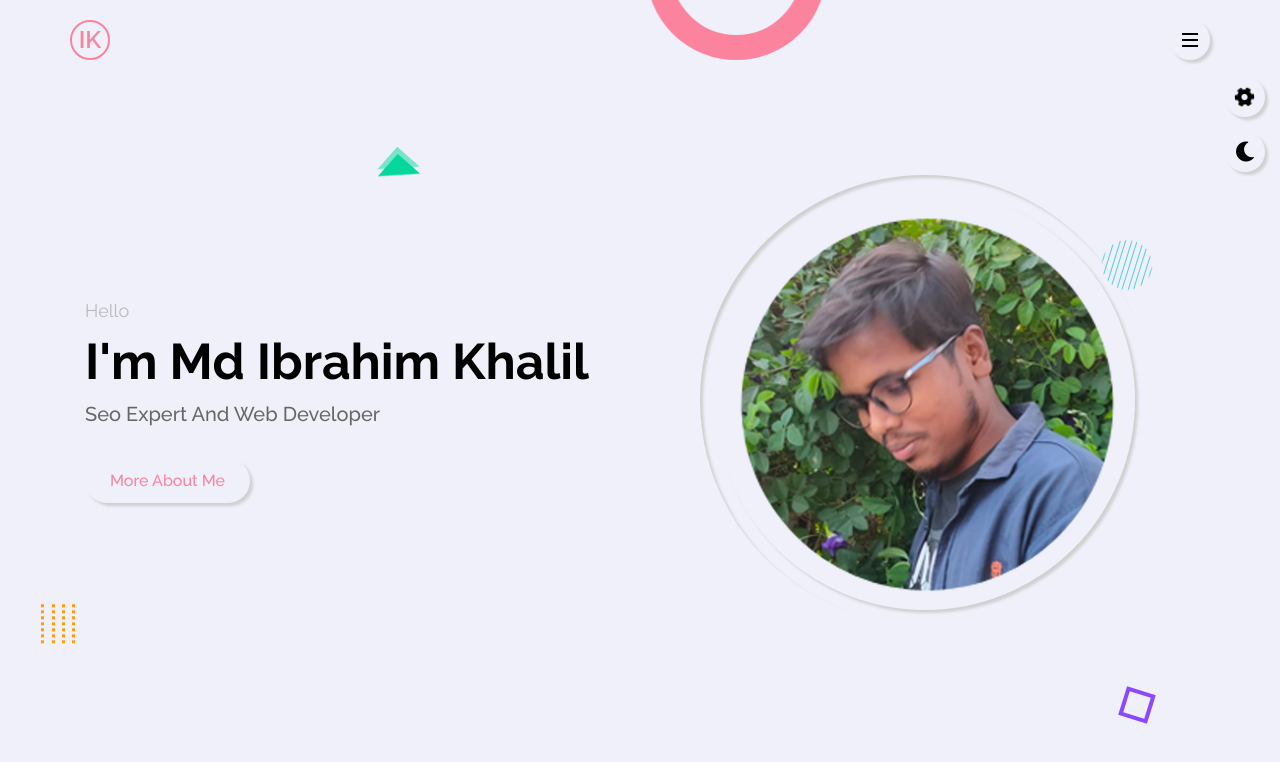
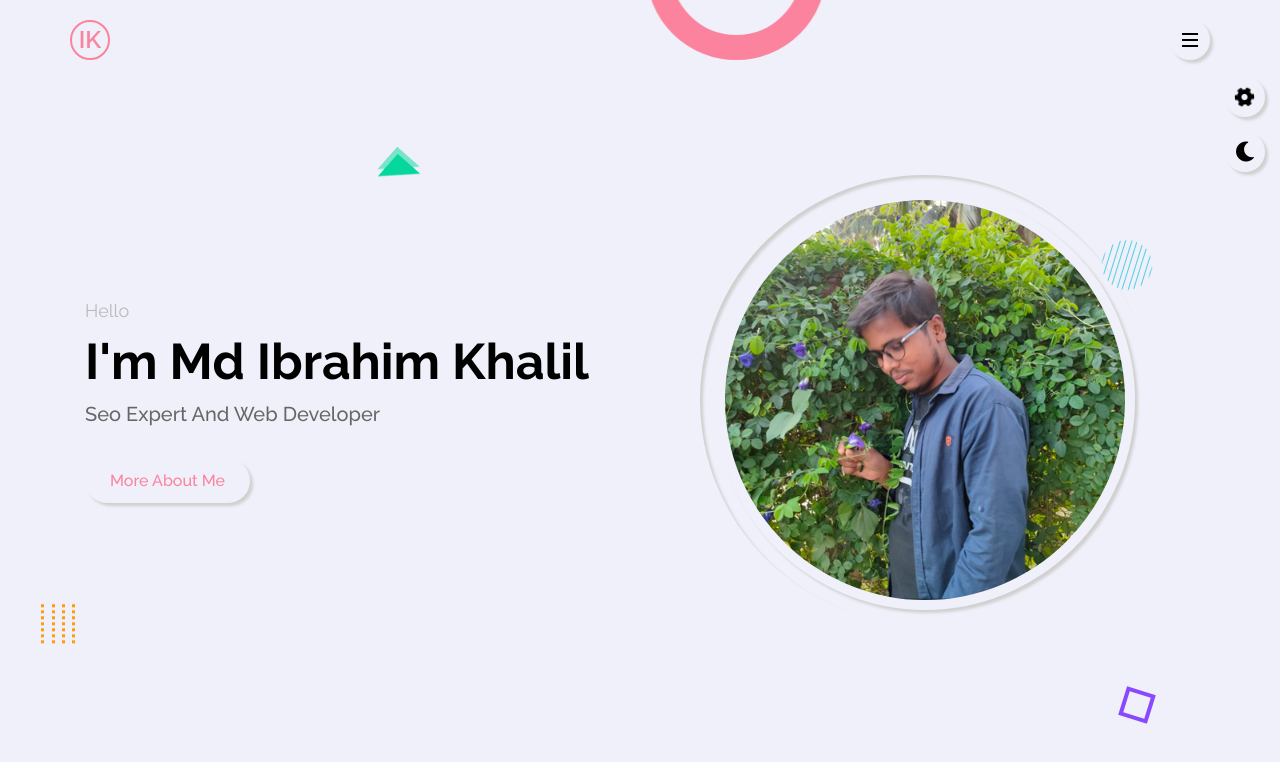
Before and after one commit to Mdibrahimkhalil78/Mdibrahimkhalil78.github.io, a plain HTML site: page index.html in a window 1280 px wide. Drawn offline with Linux system fonts and the light colour scheme.

Commit message:
first commit

```diff
--- a/index.html
+++ b/index.html
@@ -83,7 +83,7 @@
         </div>
         <div class="home-img">
           <div class="img-box inner-shadow">
-            <img src="img/Profile-pic.png" class="outer-shadow" alt="profile-pic">
+            <img src="img/Md Ibrahim Khalil.png" class="outer-shadow" alt="profile-pic">
           </div>
         </div>
       </div>
@@ -101,7 +101,7 @@
       <div class="row">
         <div class="about-img">
           <div class="img-box inner-shadow">
-            <img src="img/Profile-pic.png" class="outer-shadow" alt="profile-pic">
+            <img src="img/Md Ibrahim Khalil.png" class="outer-shadow" alt="profile-pic">
           </div>
           <!--social link start-->
           <div class="social-links">
```
Also changed, not shown: img/Md Ibrahim Khalil.png (added), img/Profile-pic.png (deleted).
